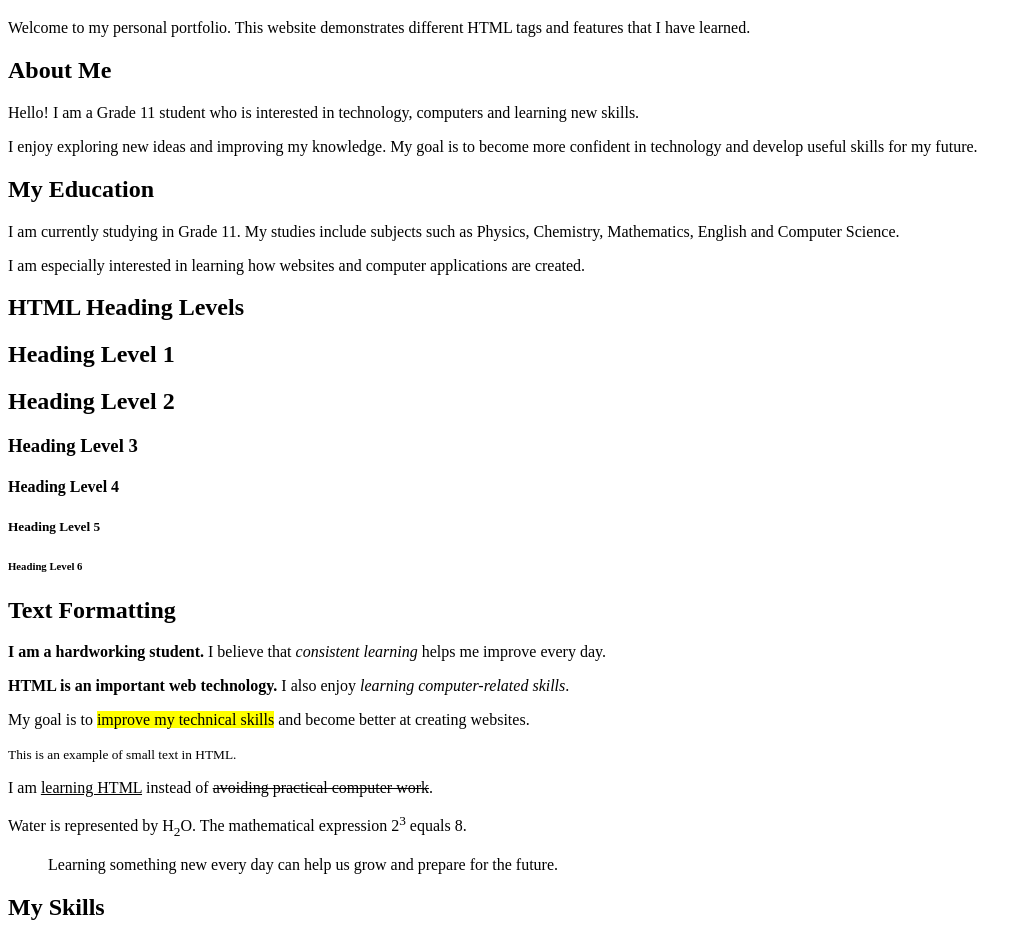
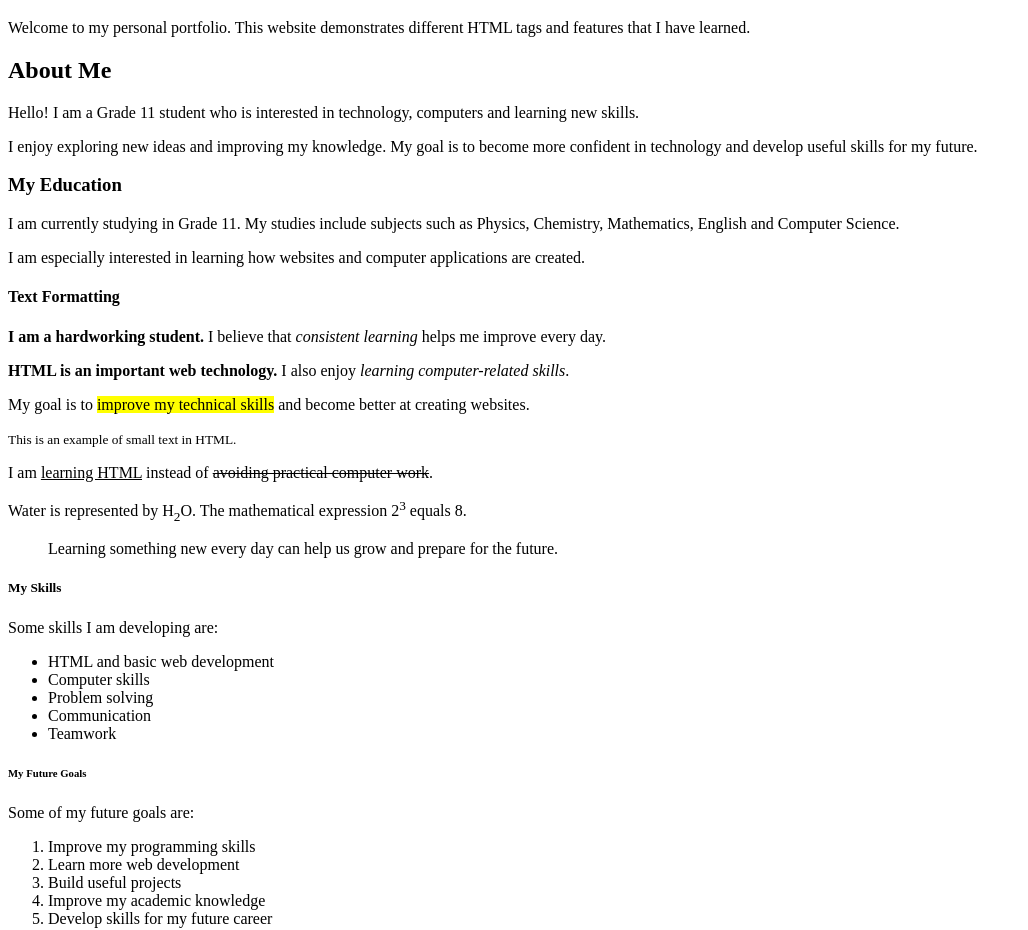
Before and after one commit to siwanipoudel2000-design/html-portfolio-lab, a plain HTML site: page index.html in a window 1280 px wide. Shown: the part 61-991 px from the top of the page, without its empty margins (0-1028 px from the left). Drawn offline with Linux system fonts and the light colour scheme.

Commit message:
Update index.html

```diff
--- a/index.html
+++ b/index.html
@@ -38,7 +38,7 @@
 
     <!-- EDUCATION -->
     <section>
-        <h2>My Education</h2>
+        <h3>My Education</h3>
 
         <p>
             I am currently studying in Grade 11. My studies include
@@ -53,22 +53,9 @@
     </section>
 
 
-    <!-- ALL HEADING LEVELS -->
-    <section>
-        <h2>HTML Heading Levels</h2>
-
-        <h1>Heading Level 1</h1>
-        <h2>Heading Level 2</h2>
-        <h3>Heading Level 3</h3>
-        <h4>Heading Level 4</h4>
-        <h5>Heading Level 5</h5>
-        <h6>Heading Level 6</h6>
-    </section>
-
-
     <!-- TEXT FORMATTING -->
     <section>
-        <h2>Text Formatting</h2>
+        <h4>Text Formatting</h4>
 
         <p>
             <strong>I am a hardworking student.</strong>
@@ -109,7 +96,7 @@
 
     <!-- SKILLS -->
     <section>
-        <h2>My Skills</h2>
+        <h5>My Skills</h5>
 
         <p>Some skills I am developing are:</p>
 
@@ -125,7 +112,7 @@
 
     <!-- FUTURE GOALS -->
     <section>
-        <h2>My Future Goals</h2>
+        <h6>My Future Goals</h6>
 
         <p>Some of my future goals are:</p>
 
```
